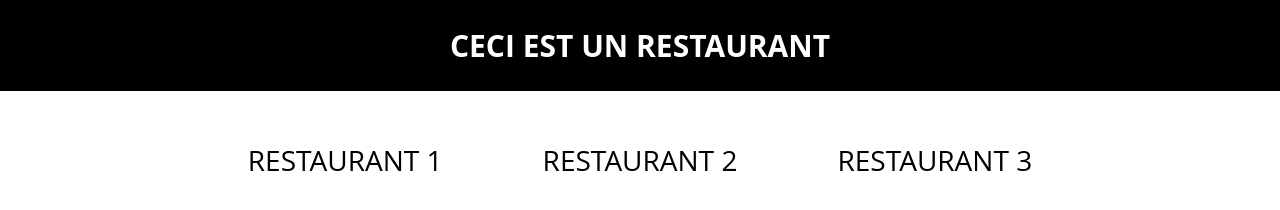
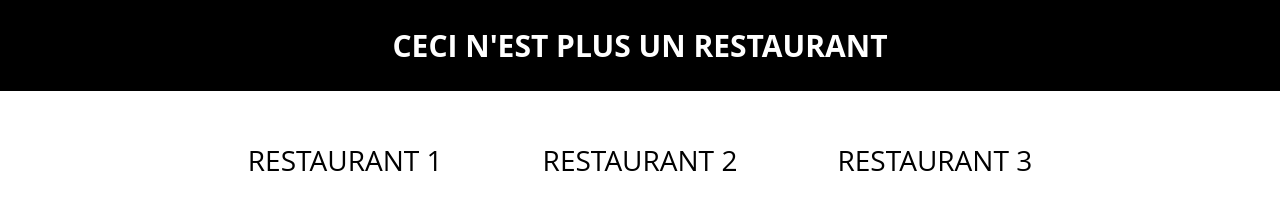
Before and after one commit to wissiyou/testproject, a plain HTML site: page index.html in a window 1280 px wide. Drawn offline with Linux system fonts and the light colour scheme.

Commit message:
Version 1 - ceci n'est plus un restaurant

```diff
--- a/index.html
+++ b/index.html
@@ -18,7 +18,7 @@
 
 
         <header>
-                <h1>Ceci est un restaurant</h1>
+                <h1>Ceci n'est plus un restaurant</h1>
         </header>
         <div id="middle">
         <div id="flexing">
```
